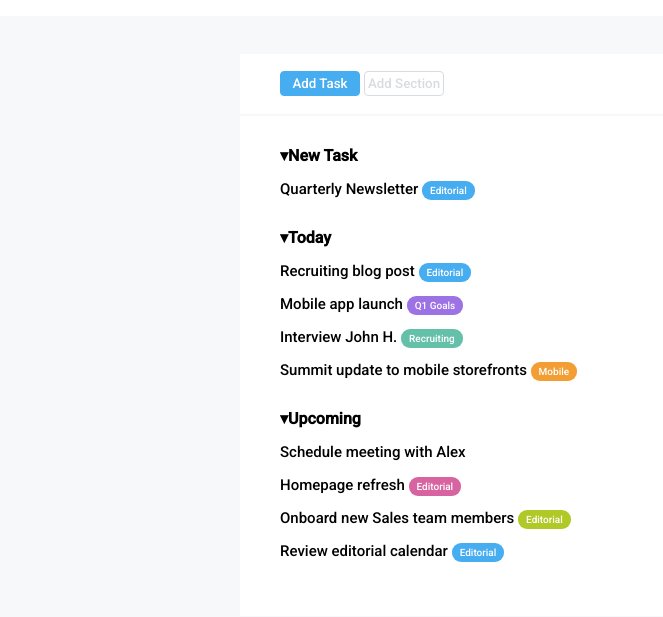
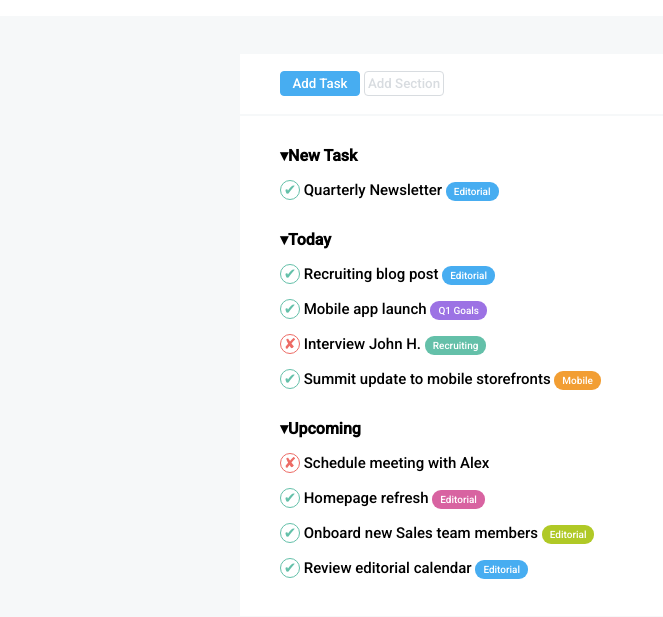
Before and after one commit to Ale-1407/html-css-toboolist, a plain HTML site: page index.html in a window 1280 px wide. Shown: the part 63-680 px from the top of the page, without its empty margins (0-663 px from the left). Drawn offline with Linux system fonts and the light colour scheme.

Commit message:
completate liste con spunte e x

```diff
--- a/css/style.css
+++ b/css/style.css
@@ -71,6 +71,27 @@ h4::before{
     content: '\25BE';
 }
 
+.circle{
+
+    border-radius: 50%;
+    color: #64c0a9;
+    border: 1px solid #64c0a9;
+    display: inline-block;
+    text-align: center;
+    width: 20px;
+    height: 20px;
+}
+
+.circle2{
+    border-radius: 50%;
+    color: #ed6b65;
+    border: 1px solid #ed6b65;
+    display: inline-block;
+    text-align: center;
+    width: 20px;
+    height: 20px;
+}
+
 .blue{
     background-color: #47adf1;
     color: white;
@@ -85,6 +106,7 @@ ul{
 }
 
 li{
+
     padding-top: 15px;
 }
 
--- a/index.html
+++ b/index.html
@@ -27,27 +27,27 @@
             <section>
                 <h4>New Task</h4>
                 <ul>
-                    <li>Quarterly Newsletter <span class="blue">Editorial</span></li>
+                    <li><span class="circle">&#10004;</span>   Quarterly Newsletter <span class="blue">Editorial</span></li>
                 </ul>
             </section>
 
             <section>
                 <h4>Today</h4>
                 <ul>
-                    <li>Recruiting blog post <span class="blue">Editorial</span></li>
-                    <li>Mobile app launch <span class="purple">Q1 Goals</span></li>
-                    <li>Interview John H. <span class="green1">Recruiting</span></li>
-                    <li>Summit update to mobile storefronts <span class="orange">Mobile</span></li>
+                    <li><span class="circle">&#10004;</span>   Recruiting blog post <span class="blue">Editorial</span></li>
+                    <li><span class="circle">&#10004;</span>   Mobile app launch <span class="purple">Q1 Goals</span></li>
+                    <li><span class="circle2">&#10008;</span>  Interview John H. <span class="green1">Recruiting</span></li>
+                    <li><span class="circle">&#10004;</span>   Summit update to mobile storefronts <span class="orange">Mobile</span></li>
                 </ul>
             </section>
 
             <section>
                 <h4>Upcoming</h4>
                 <ul>
-                    <li>Schedule meeting with Alex </li>
-                    <li>Homepage refresh <span class="pink">Editorial</span></li>
-                    <li>Onboard new Sales team members <span class="green2">Editorial</span></li>
-                    <li>Review editorial calendar <span class="blue">Editorial</span></li>
+                    <li><span class="circle2">&#10008;</span>  Schedule meeting with Alex </li>
+                    <li><span class="circle">&#10004;</span>   Homepage refresh <span class="pink">Editorial</span></li>
+                    <li><span class="circle">&#10004;</span>   Onboard new Sales team members <span class="green2">Editorial</span></li>
+                    <li><span class="circle">&#10004;</span>   Review editorial calendar <span class="blue">Editorial</span></li>
                 </ul>
             </section>
 
```
